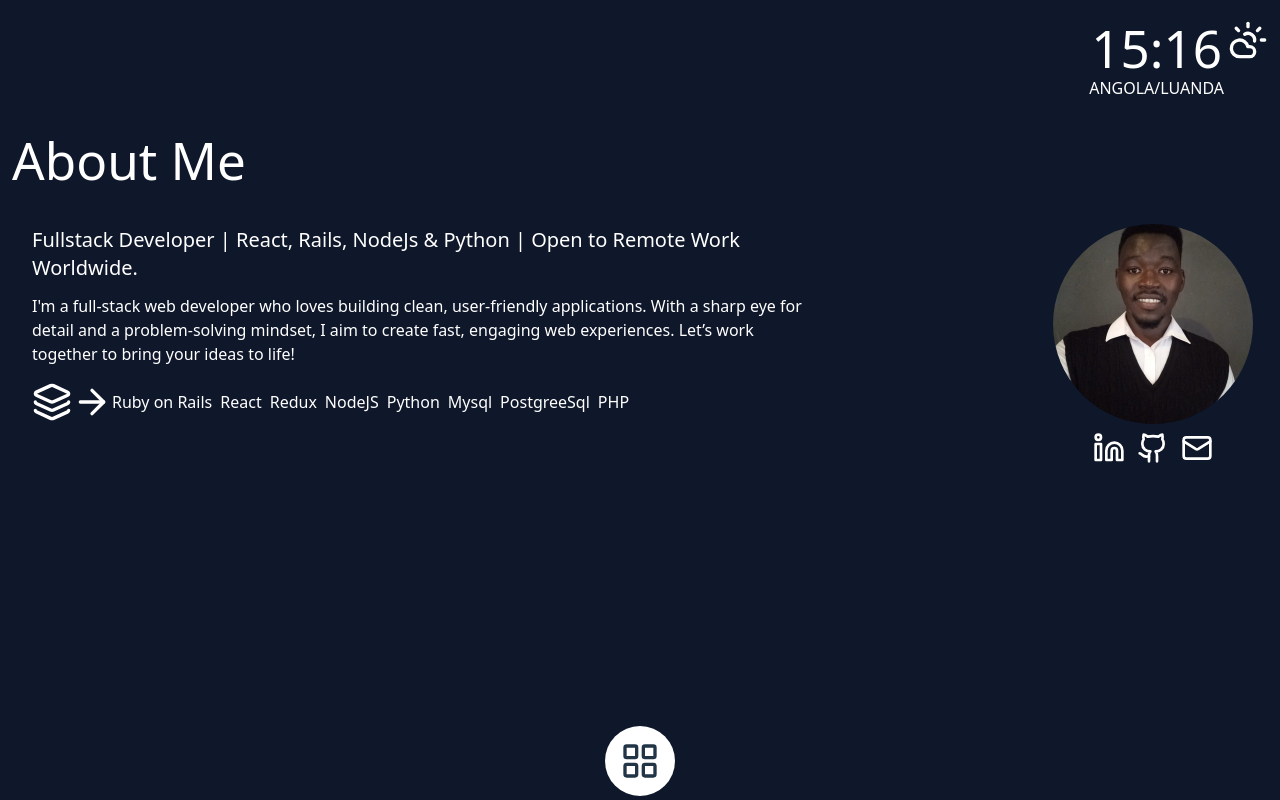
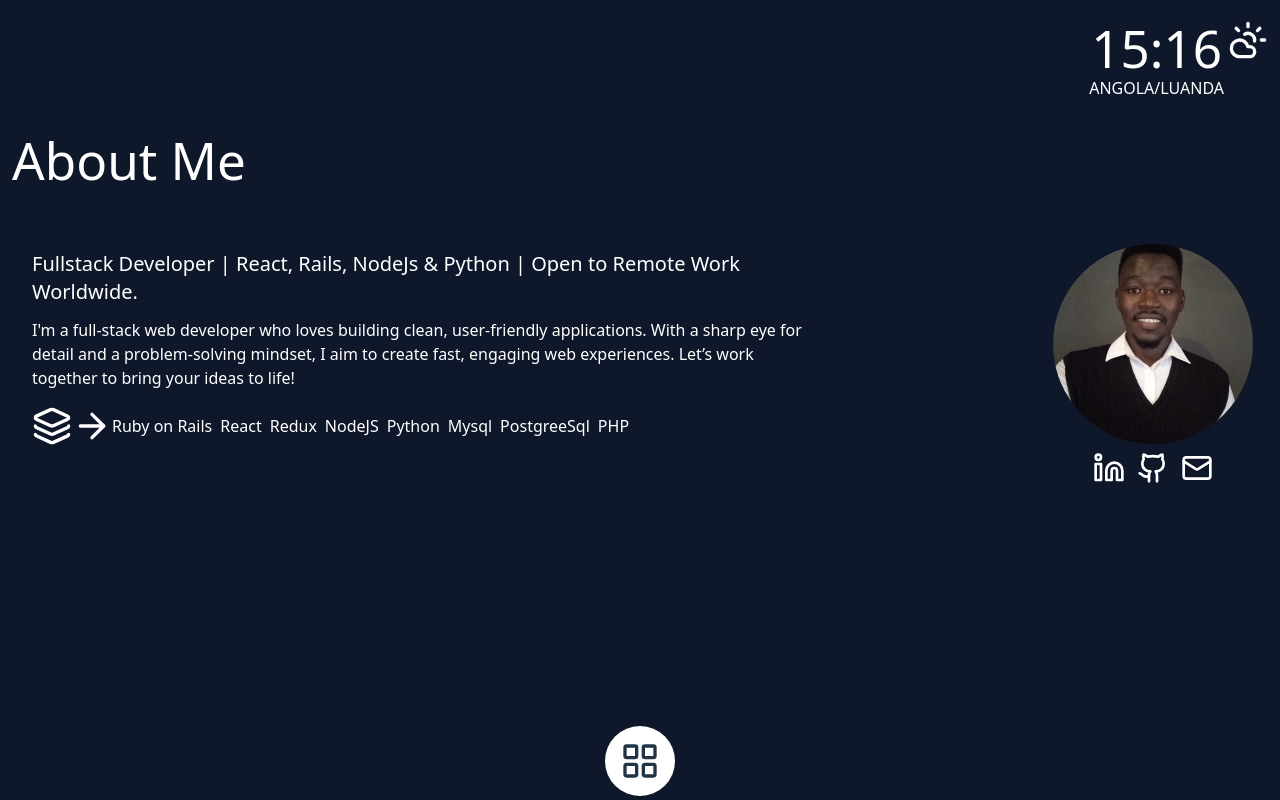
Before and after one commit to Graciano1997/portfolio, a React (Vite) app: page /about in a window 1280 px wide. Built offline with nearby package versions, Linux system fonts and the light colour scheme.

Commit message:
fix the about me area

```diff
--- a/src/components/About.jsx
+++ b/src/components/About.jsx
@@ -9,9 +9,9 @@ export const About=()=>{
     <Time/>
     <div className="h-100 w-100 sm:w-[100%]  fixed left-3 top-30">
         <Title title={'About Me'}/>
-        <div className="h-[250px] w-[100%] mt-10 sm:mt-5   sm:gap-5  sm:grid sm:grid-cols-[80fr_20fr] p-4">
+        <div className="h-[250px] w-[100%] mt-10 sm:mt-0 md:mt-10   sm:gap-5  sm:grid sm:grid-cols-[80fr_20fr] p-4">
 
-            <div className="text-start w-[80%] text-white  h-50 flex flex-col justify-center p-1">
+            <div className="text-start w-[80%] text-white sm:mt-2 md:mt-1  h-50 flex flex-col justify-center p-1">
                 <h2 className="text-xl">Fullstack Developer | React, Rails, NodeJs & Python | Open to Remote Work Worldwide.</h2>
 
                 <p className="mt-3">I'm a full-stack web developer who loves building clean, user-friendly applications. With a sharp eye for detail and a problem-solving mindset,
@@ -23,7 +23,7 @@ export const About=()=>{
                     <MailIcon className="text-white w-8 h-8" />
                 </div>
 
-                <div className="mt-4 hidden sm:flex items-center ">
+                <div className="mt-4 sm:hiddn md:w-[100%] hidden md:flex items-center ">
                     <Layers3Icon className="text-white w-10 h-10" /> <ArrowRight className="text-white w-10 h-10"/>
                 <ul className="flex gap-2 flex-wrap">
                     <li>Ruby on Rails</li>
@@ -39,7 +39,7 @@ export const About=()=>{
             </div>
 
             <div className="hidden sm:flex flex-col items-center justify-center">
-            <div className="flex h-50 w-50">
+            <div className="flex h-50 w-50 sm:h-25 sm:w-25 md:h-50 md:w-50 ">
                 <img className="w-[100%] h-[100%] rounded-full" src={gra} alt="Graciano Henrique" />
             </div>
             <div className="flex mt-2  justify-center gap-3 cursor-pointer">
--- a/src/components/Apps.jsx
+++ b/src/components/Apps.jsx
@@ -5,7 +5,7 @@ import { Search } from "./general/Search";
 export const Apps=()=>{
     return(<>
     <Search/>
-    <div className=" h-[70vh] md:h-90 sm:h-[200px] md:h-[65vh] xl:h-[70vh] xl:mt-2 w-73 sm:w-[600px] md:w-[700px] lx:w-[900px]
+    <div className=" h-[70vh] md:h-90 sm:h-[200px] md:h-[65vh] xl:h-[70vh] xl:mt-2 w-[100%] sm:w-[600px] md:w-[700px] lx:w-[900px]
      flex flex-wrap overflow-y-auto justify-center ">
         <AppItem icon={<MusicIcon className="w-10 h-10 bg-white"/>}/>
         <AppItem icon={<h1 className="text-xl">H</h1>}/>
--- a/src/components/general/Title.jsx
+++ b/src/components/general/Title.jsx
@@ -1 +1,3 @@
-export const Title = ({title})=><h1 className="text-start text-white mt-3">{title}</h1>
+export const Title = ({title})=><h1 className="
+
+text-start text-white mt-3 sm:mt-[-60px] md:mt-[-60px] xl:mt-3 ">{title}</h1>
```
